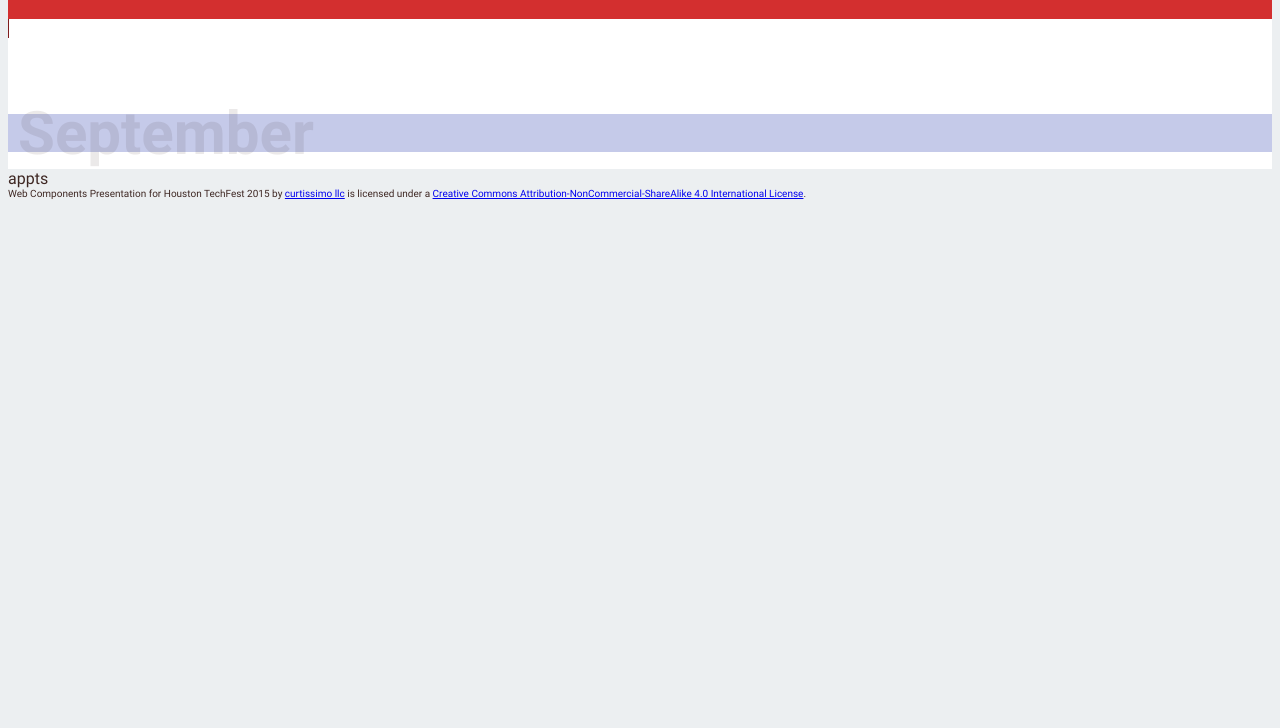
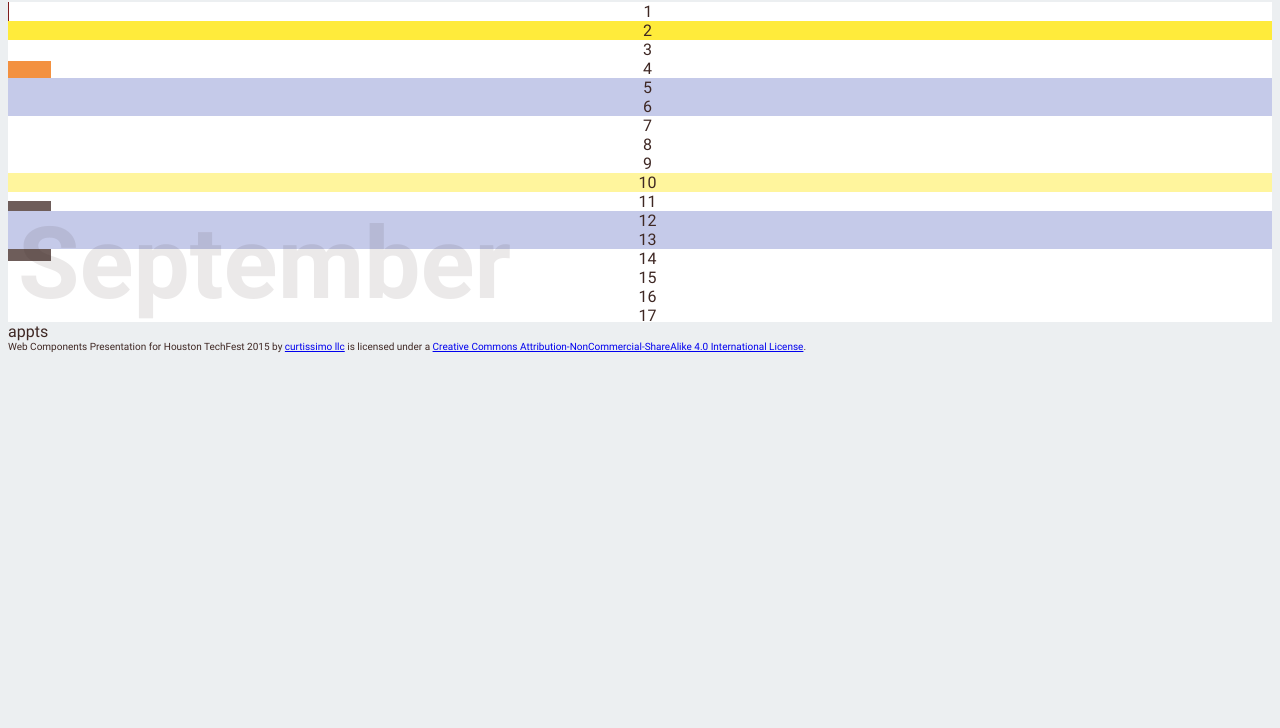
Before and after one commit to realistschuckle/houston-techfest-2015-web-components, a website: page index.html in a window 1280 px wide. Shown: the part 72-800 px from the top of the page. Drawn offline with Linux system fonts and the light colour scheme.

Commit message:
A lot of the month view looking correct.

```diff
--- a/assets/index.css
+++ b/assets/index.css
@@ -15,10 +15,8 @@
   unicode-range: U+0000-00FF, U+0131, U+0152-0153, U+02C6, U+02DA, U+02DC, U+2000-206F, U+2074, U+20AC, U+2212, U+2215, U+E0FF, U+EFFD, U+F000;
 }
 
-@import url(https://fonts.googleapis.com/css?family=Roboto:400,700);
-
 #calendar {
-  height: 150px;
+  height: 320px;
   width: 300vw;
 }
 
@@ -36,25 +34,21 @@
   background-color: white;
 }
 
-#calendar .day-container :first-child {
+#calendar .day-container > :first-child {
   border-left: 1px inset #D32F2F;
 }
 
-#calendar .day-container .sunday {
-  border-right: 1px solid black;
-  background-color: #C5CAE9;
-}
-
-#calendar .day-container .sunday + * {
+.saturday,
+.sunday {
   background-color: #C5CAE9;
 }
 
 #calendar > .day-30 > .day-container > .day,
 #calendar > .day-31 > .day-container > .day {
-  flex-basis: 3.33333333333333vw;
   box-sizing: border-box;
-  text-align: right;
-  padding-right: .25em;
+  text-align: center;
+  position: relative;
+  border-right: 1px solid #ECEFF1;
 }
 
 #calendar > .day-30 > .day-container > .day {
@@ -65,13 +59,83 @@
   flex-basis: 3.2258064516129vw;
 }
 
+#calendar > .day-30 > .day-container > .day > .appt {
+  width: 3.33333333333333vw;
+}
+
+#calendar > .day-31 > .day-container > .day > .appt {
+  width: 3.2258064516129vw;
+}
+
 #calendar > .month > header {
   position: absolute;
   bottom: 0;
   left: 10px;
   color: rgba(62, 39, 35, .1);
-  font-size: 60px;
+  font-size: 100px;
   font-weight: 700;
+  z-index: 1;
+}
+
+.today {
+  background-color: #FFF59D;
+}
+
+.selected {
+  background-color: #FFEB3B;
+}
+
+.day-1:before {
+  content: "1";
+}
+
+.day-2:before {
+  content: "2";
+}
+
+.day > .appt {
+  position: absolute;
+  color: white;
+}
+
+.day > .appt:nth-child(2n) {
+  background-color: rgba(62, 39, 35, .75);
+}
+
+.day > .appt:nth-child(2n + 1) {
+  background-color: rgba(239, 108, 0, .75);
+}
+
+.a8 {
+  top: 40px;
+}
+
+.a9 {
+  top: 60px;
+}
+
+.a10 {
+  top: 80px;
+}
+
+.a15 {
+  top: 180px;
+}
+
+.h0-25 {
+  height: 5px;
+}
+
+.h0-5 {
+  height: 10px;
+}
+
+.h1 {
+  height: 20px;
+}
+
+.h3 {
+  height: 60px;
 }
 
 .overflow-horizontal {
@@ -93,13 +157,14 @@ button, input, select, textarea {
 }
 
 body > header {
-  padding: 1em;
   background-color: #D32F2F;
   color: white;
 }
 
 header h1 {
-  font-size: 20px;
+  padding: 0 .25em;
+  line-height: 20px;
+  font-size: 40px;
 }
 
 footer {
--- a/index.html
+++ b/index.html
@@ -1,6 +1,7 @@
 <!doctype html>
 <html>
   <head>
+    <meta charset="utf-8">
     <title>Hello!</title>
     <link rel="stylesheet" href="/assets/index.css">
     <!--script src="/bower_components/webcomponentsjs/webcomponents.min.js"></script>
@@ -11,7 +12,7 @@
   </head>
   <body class="layout vertical fit fullbleed" unresolved>
     <header>
-      <h1>curtissimo - calendar of ♡</h1>
+      <h1>day planner of ಠ_ಠ</h1>
     </header>
     <main class="flex layout vertical">
       <div class="overflow-horizontal">
@@ -19,24 +20,29 @@
           <section class="month day-30">
             <header>September</header>
             <div class="day-container layout horizontal">
-              <div class="day">1</div>
-              <div class="day">2</div>
+              <div class="day day-1"></div>
+              <div class="day day-2 selected">
+                <div class="appt a8 h1"></div>
+                <div class="appt a9 h0-5"></div>
+                <div class="appt a10 h0-25"></div>
+                <div class="appt a15 h3"></div>
+              </div>
               <div class="day">3</div>
               <div class="day">4</div>
-              <div class="day">5</div>
+              <div class="day saturday">5</div>
               <div class="day sunday">6</div>
               <div class="day">7</div>
               <div class="day">8</div>
               <div class="day">9</div>
-              <div class="day">10</div>
+              <div class="day today">10</div>
               <div class="day">11</div>
-              <div class="day">12</div>
+              <div class="day saturday">12</div>
               <div class="day sunday">13</div>
-              <div class="day monday">14</div>
-              <div class="day tuesday">15</div>
-              <div class="day wednesday">16</div>
-              <div class="day thursday">17</div>
-              <div class="day friday">18</div>
+              <div class="day">14</div>
+              <div class="day">15</div>
+              <div class="day">16</div>
+              <div class="day">17</div>
+              <div class="day">18</div>
               <div class="day saturday">19</div>
               <div class="day sunday">20</div>
               <div class="day">21</div>
@@ -44,7 +50,7 @@
               <div class="day">23</div>
               <div class="day">24</div>
               <div class="day">25</div>
-              <div class="day">26</div>
+              <div class="day saturday">26</div>
               <div class="day sunday">27</div>
               <div class="day">28</div>
               <div class="day">29</div>
@@ -55,35 +61,35 @@
             <div class="day-container layout horizontal">
               <div class="day">1</div>
               <div class="day">2</div>
-              <div class="day">3</div>
+              <div class="day saturday">3</div>
               <div class="day sunday">4</div>
               <div class="day">5</div>
               <div class="day">6</div>
               <div class="day">7</div>
               <div class="day">8</div>
               <div class="day">9</div>
-              <div class="day">10</div>
+              <div class="day saturday">10</div>
               <div class="day sunday">11</div>
               <div class="day">12</div>
               <div class="day">13</div>
               <div class="day">14</div>
               <div class="day">15</div>
               <div class="day">16</div>
-              <div class="day">17</div>
+              <div class="day saturday">17</div>
               <div class="day sunday">18</div>
               <div class="day">19</div>
               <div class="day">20</div>
               <div class="day">21</div>
               <div class="day">22</div>
               <div class="day">23</div>
-              <div class="day">24</div>
+              <div class="day saturday">24</div>
               <div class="day sunday">25</div>
               <div class="day">26</div>
               <div class="day">27</div>
               <div class="day">28</div>
               <div class="day">29</div>
               <div class="day">30</div>
-              <div class="day">31</div>
+              <div class="day saturday">31</div>
             </div>
           </section><section class="month day-30">
             <header>November</header>
@@ -94,28 +100,28 @@
               <div class="day">4</div>
               <div class="day">5</div>
               <div class="day">6</div>
-              <div class="day">7</div>
+              <div class="day saturday">7</div>
               <div class="day sunday">8</div>
               <div class="day">9</div>
               <div class="day">10</div>
               <div class="day">11</div>
               <div class="day">12</div>
               <div class="day">13</div>
-              <div class="day">14</div>
+              <div class="day saturday">14</div>
               <div class="day sunday">15</div>
               <div class="day">16</div>
               <div class="day">17</div>
               <div class="day">18</div>
               <div class="day">19</div>
               <div class="day">20</div>
-              <div class="day">21</div>
+              <div class="day saturday">21</div>
               <div class="day sunday">22</div>
               <div class="day">23</div>
               <div class="day">24</div>
               <div class="day">25</div>
               <div class="day">26</div>
               <div class="day">27</div>
-              <div class="day">28</div>
+              <div class="day saturday">28</div>
               <div class="day sunday">29</div>
               <div class="day">30</div>
             </div>
```
